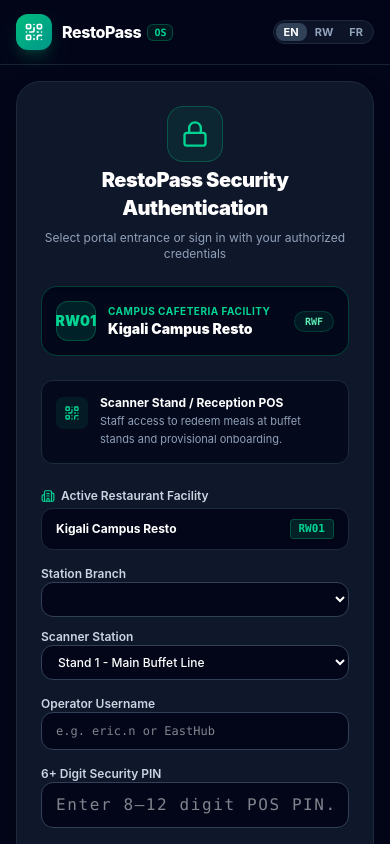
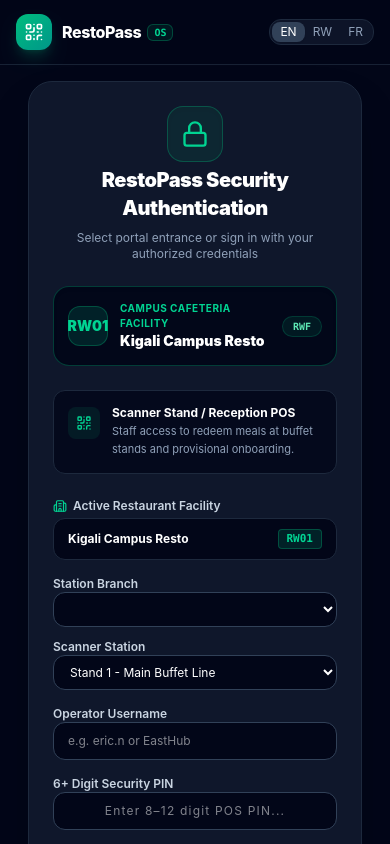
Before and after one commit to ephremdushime/restourant, a React (Vite) app: page / in a window 390 px wide. Shown: the top 844 px of the page. Built offline with nearby package versions, Linux system fonts and the light colour scheme.

Commit message:
ui: add responsive application foundations

```diff
--- a/src/index.css
+++ b/src/index.css
@@ -232,3 +232,128 @@
     page-break-inside: avoid !important;
   }
 }
+
+
+/* =========================================================================
+   RESPONSIVE APPLICATION FOUNDATION
+   Keep operational screens usable from narrow phones through desktop POS.
+   Component-specific layouts may opt into their own scroll containers.
+   ========================================================================= */
+
+html,
+body,
+#root {
+  width: 100%;
+  min-width: 320px;
+  min-height: 100%;
+}
+
+html {
+  overflow-x: clip;
+  -webkit-text-size-adjust: 100%;
+  text-size-adjust: 100%;
+}
+
+body {
+  margin: 0;
+  min-height: 100vh;
+  min-height: 100dvh;
+  overflow-x: clip;
+  font-size: 16px;
+  line-height: 1.5;
+}
+
+#root,
+#root main,
+#root main > *,
+#root main > * > * {
+  min-width: 0;
+}
+
+#root main {
+  width: 100%;
+  padding-inline: clamp(0.75rem, 2vw, 1.5rem);
+  padding-bottom: max(4.5rem, env(safe-area-inset-bottom));
+}
+
+button,
+input,
+select,
+textarea {
+  font: inherit;
+  max-width: 100%;
+}
+
+input,
+select,
+textarea {
+  min-width: 0;
+}
+
+img,
+video,
+canvas,
+svg {
+  max-width: 100%;
+}
+
+/* Wide data grids remain readable without forcing the whole page wider. */
+main table {
+  max-width: 100%;
+}
+
+main td,
+main th {
+  overflow-wrap: anywhere;
+}
+
+/* Keep long content and controls inside dialogs on short screens. */
+[role="dialog"] {
+  max-width: min(100%, 48rem);
+  max-height: calc(100dvh - 1.5rem);
+  overflow-y: auto;
+  overscroll-behavior: contain;
+}
+
+@media (max-width: 767px) {
+  header {
+    max-width: 100vw;
+  }
+
+  header > div {
+    height: auto !important;
+    min-height: 4rem;
+    flex-wrap: wrap;
+    gap: 0.5rem !important;
+    padding-block: 0.5rem;
+  }
+
+  header nav {
+    max-width: 100%;
+    overflow-x: auto;
+    overscroll-behavior-x: contain;
+    scrollbar-width: thin;
+  }
+
+  #root main {
+    padding-inline: 0.75rem;
+  }
+
+  [role="dialog"] {
+    width: calc(100vw - 1rem);
+    max-width: calc(100vw - 1rem);
+    max-height: calc(100dvh - 1rem);
+    margin-inline: auto;
+  }
+}
+
+@media (prefers-reduced-motion: reduce) {
+  *,
+  *::before,
+  *::after {
+    scroll-behavior: auto !important;
+    animation-duration: 0.01ms !important;
+    animation-iteration-count: 1 !important;
+    transition-duration: 0.01ms !important;
+  }
+}
```
